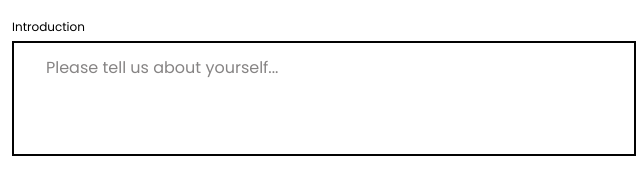
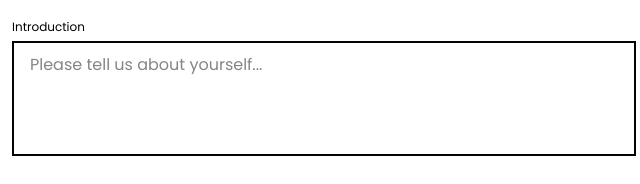
Before and after one commit to MagdK/profile-editor-javascript, a plain HTML site: page frontend/index.html in a window 1280 px wide. Shown: the part 519-703 px from the top of the page, 316-956 px from the left. Drawn offline with Linux system fonts and the light colour scheme; files that its build step writes are made by us from their sources; files whose address does not match are found by name.

Commit message:
Fix input placeholder and filled in state line hight

```diff
--- a/frontend/public/script.js
+++ b/frontend/public/script.js
@@ -38,7 +38,7 @@ const formComponent =
             <input type="text" id="city" name="city" placeholder="City">
 
             <label for="street">Street name and house number</label>
-            <input type="text" id="street" name="street" placeholder="Street name">
+            <input type="text" id="street" name="street" placeholder="Street name and house number">
 
             <div class="btn-wrapper">
                 <button class="btn-secondary">Clear</button>
--- a/frontend/public/style.css
+++ b/frontend/public/style.css
@@ -103,17 +103,19 @@ label {
 
 input {
 	height: 50px;
+  line-height: 50px;
 }
 
 textarea {
   height: 115px;
+  line-height: 24px;
+  padding-top: 10px;
 }
 
 input,
 textarea {
   border: 2px solid #030303;
   font-size: 16px;
-  line-height: 50px;
   background: #FFFFFF;
   box-sizing: border-box;
   padding-left: 16px;
@@ -121,13 +123,19 @@ textarea {
   color: #030303;
 }
 
+input::placeholder {
+  line-height: 50px;
+}
+
+textarea::placeholder {
+  line-height: 24px;
+}
+
 input::placeholder,
 textarea::placeholder {
   font-weight: 400;
   font-size: 16px;
-  line-height: 50px;
   color: #868484;
-  padding-left: 16px;
 }
 
 input:focus::placeholder,
```
